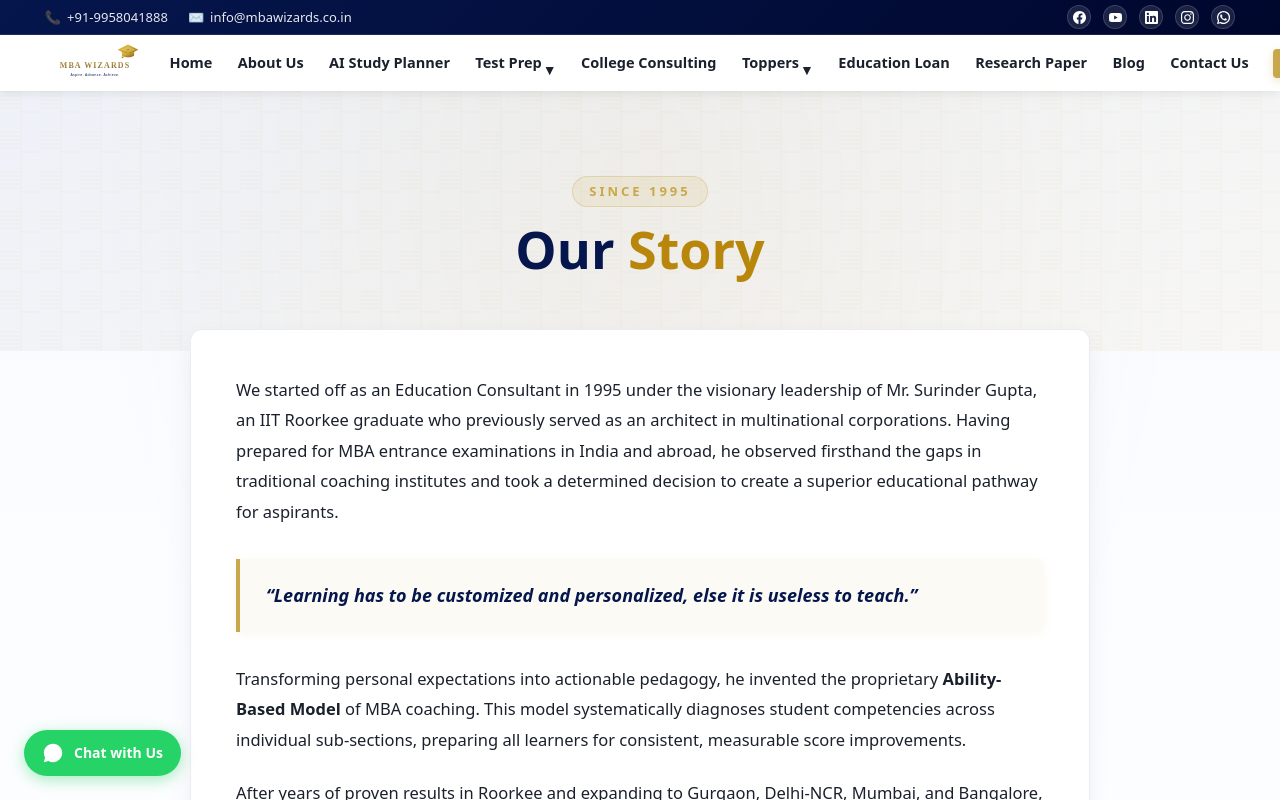
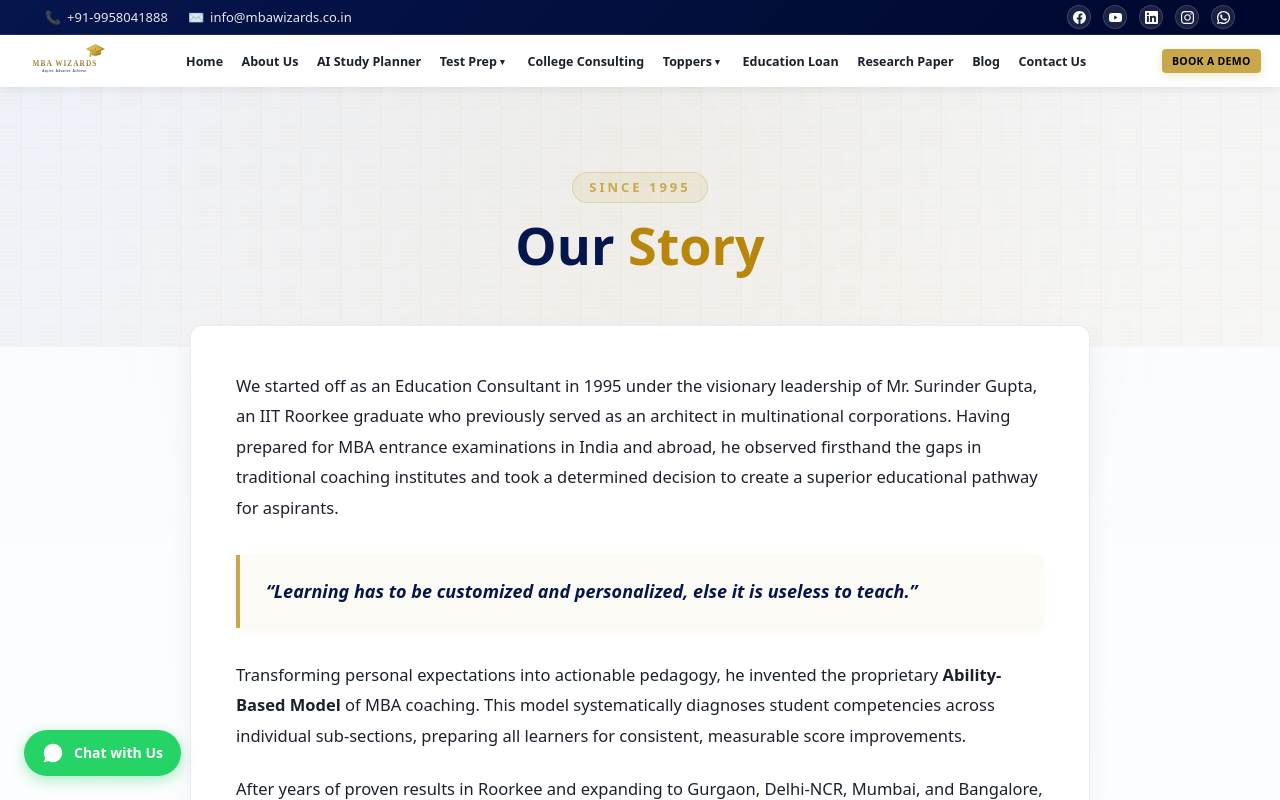
Before and after one commit to EduQuestmbawizards/MbaWizard, a Next.js app: page /about-us in a window 1280 px wide. Shown: the top 800 px of the page. Built offline with nearby package versions, Linux system fonts and the light colour scheme.

Commit message:
fix(header): make navbar fully responsive across all screens and lock 1st image as default starting slide in showcase

```diff
--- a/src/components/shared/header/Header.module.css
+++ b/src/components/shared/header/Header.module.css
@@ -74,32 +74,36 @@
   background: #ffffff;
   padding: 6px 0;
   position: relative;
+  width: 100%;
 }
 
 .mainNavContainer {
   display: flex;
   align-items: center;
   justify-content: space-between;
-  gap: clamp(10px, 1.5vw, 20px);
-  padding-left: clamp(12px, 2vw, 24px);
-  padding-right: clamp(12px, 2vw, 24px);
+  gap: clamp(6px, 1vw, 16px);
+  padding-left: clamp(10px, 1.5vw, 24px) !important;
+  padding-right: clamp(10px, 1.5vw, 24px) !important;
+  max-width: 100% !important;
+  box-sizing: border-box;
 }
 
 /* Logo */
 .logoLink {
   display: flex;
   align-items: center;
-  gap: 10px;
+  gap: 8px;
   text-decoration: none;
   flex-shrink: 0;
 }
 
 .logoImg {
-  height: 44px;
+  height: 40px;
   width: auto;
-  max-width: 185px;
+  max-width: clamp(135px, 9.5vw, 175px);
   object-fit: contain;
   display: block;
+  flex-shrink: 0;
 }
 
 .logoText {
@@ -126,34 +130,58 @@
 .desktopNavList {
   display: flex;
   align-items: center;
-  gap: clamp(8px, 1.2vw, 16px);
+  gap: clamp(3px, 0.65vw, 10px);
+  flex-shrink: 1;
+  margin: 0;
+  padding: 0;
+  list-style: none;
 }
 
 .navItem {
   position: relative;
+  flex-shrink: 0;
 }
 
 .navLink {
-  font-size: 14.5px;
+  font-size: clamp(12.5px, 0.88vw, 14px);
   font-weight: 600;
   color: var(--color-text-main);
-  padding: 6px 5px;
+  padding: 6px clamp(3px, 0.4vw, 7px);
   display: inline-flex;
   align-items: center;
-  gap: 4px;
+  gap: 3px;
   transition: color var(--transition-fast);
   cursor: pointer;
   white-space: nowrap;
+  line-height: 1.2;
 }
 
 .navLink:hover {
   color: var(--color-accent-gold);
 }
 
+.aiPlannerBadge {
+  display: inline-flex;
+  align-items: center;
+  gap: 3px;
+  background: linear-gradient(135deg, rgba(5, 22, 77, 0.08) 0%, rgba(201, 168, 76, 0.16) 100%);
+  border: 1px solid rgba(201, 168, 76, 0.45);
+  border-radius: 999px;
+  padding: 1px 7px;
+  font-size: 10px;
+  font-weight: 800;
+  color: #05164d;
+  letter-spacing: 0.3px;
+  text-transform: uppercase;
+  margin-left: 2px;
+}
+
 .chevron {
-  width: 10px;
-  height: 10px;
+  width: 9px;
+  height: 9px;
   transition: transform var(--transition-fast);
+  font-size: 9px;
+  line-height: 1;
 }
 
 .navItem:hover .chevron {
@@ -165,7 +193,7 @@
   position: absolute;
   top: 100%;
   left: 0;
-  min-width: 240px;
+  min-width: 230px;
   background: #ffffff;
   border-radius: var(--radius-md);
   box-shadow: var(--shadow-xl);
@@ -176,6 +204,12 @@
   transform: translateY(10px);
   transition: all var(--transition-normal);
   z-index: 100;
+}
+
+/* Right-align dropdowns on rightmost items to avoid off-screen overflow */
+.navItem:nth-last-child(-n+3) .dropdownMenu {
+  left: auto;
+  right: 0;
 }
 
 .navItem:hover .dropdownMenu {
@@ -193,7 +227,7 @@
   align-items: center;
   justify-content: space-between;
   padding: 9px 18px;
-  font-size: 14px;
+  font-size: 13.5px;
   color: var(--color-text-main);
   font-weight: 500;
   transition: background-color var(--transition-fast), color var(--transition-fast);
@@ -209,7 +243,7 @@
   position: absolute;
   top: 0;
   left: 100%;
-  min-width: 260px;
+  min-width: 250px;
   background: #ffffff;
   border-radius: var(--radius-md);
   box-shadow: var(--shadow-xl);
@@ -221,6 +255,12 @@
   transition: all var(--transition-normal);
   max-height: 400px;
   overflow-y: auto;
+}
+
+.navItem:nth-last-child(-n+3) .flyoutMenu {
+  left: auto;
+  right: 100%;
+  transform: translateX(-10px);
 }
 
 .dropdownItem:hover .flyoutMenu {
@@ -248,7 +288,7 @@
 .headerActions {
   display: flex;
   align-items: center;
-  gap: 8px;
+  gap: 6px;
   flex-shrink: 0;
 }
 
@@ -256,9 +296,9 @@
   background: var(--color-accent-gold);
   color: #000000;
   font-weight: 700;
-  font-size: 12.5px;
-  letter-spacing: 0.4px;
-  padding: 7px 16px;
+  font-size: clamp(10.5px, 0.78vw, 12px);
+  letter-spacing: 0.3px;
+  padding: 6px clamp(9px, 0.8vw, 14px);
   border-radius: var(--radius-sm);
   text-transform: uppercase;
   white-space: nowrap;
@@ -268,6 +308,7 @@
   display: inline-flex;
   align-items: center;
   justify-content: center;
+  flex-shrink: 0;
 }
 
 .bookDemoBtn:hover {
@@ -280,13 +321,17 @@
 /* Mobile Toggle */
 .mobileToggleBtn {
   display: none;
-  width: 40px;
-  height: 40px;
+  width: 38px;
+  height: 38px;
   align-items: center;
   justify-content: center;
   border-radius: var(--radius-sm);
   background: var(--color-bg-alt);
   color: var(--color-primary);
+  font-size: 18px;
+  border: 1px solid var(--color-border);
+  cursor: pointer;
+  flex-shrink: 0;
 }
 
 /* Mobile Menu Drawer */
@@ -294,7 +339,8 @@
   display: none;
 }
 
-@media (max-width: 1024px) {
+/* Breakpoint: switch to clean mobile menu drawer below 1200px to prevent any clipping */
+@media (max-width: 1200px) {
   .topBarContact .topBarEmail {
     display: none;
   }
@@ -330,7 +376,7 @@
     position: absolute;
     top: 0;
     left: 0;
-    width: 82%;
+    width: 84%;
     max-width: 340px;
     height: 100%;
     background: #ffffff;
@@ -362,6 +408,8 @@
     display: flex;
     align-items: center;
     justify-content: center;
+    cursor: pointer;
+    border: none;
   }
 
   .mobileNavList {
```
Also changed, not shown: src/components/shared/ai-planner-showcase/AiPlannerShowcase.module.css (+21 -0 lines), src/components/shared/ai-planner-showcase/AiPlannerShowcase.tsx (+50 -8 lines).
